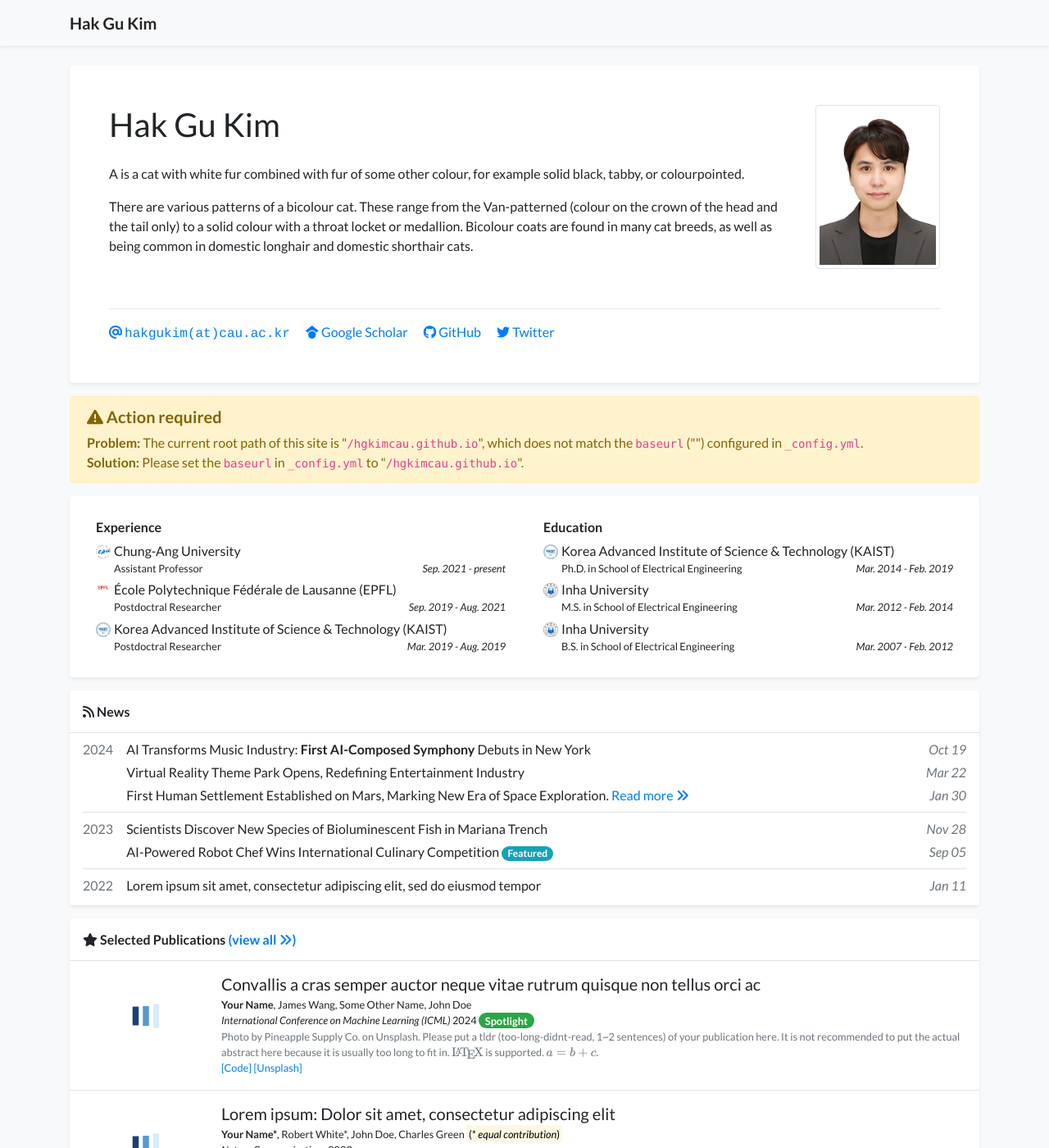
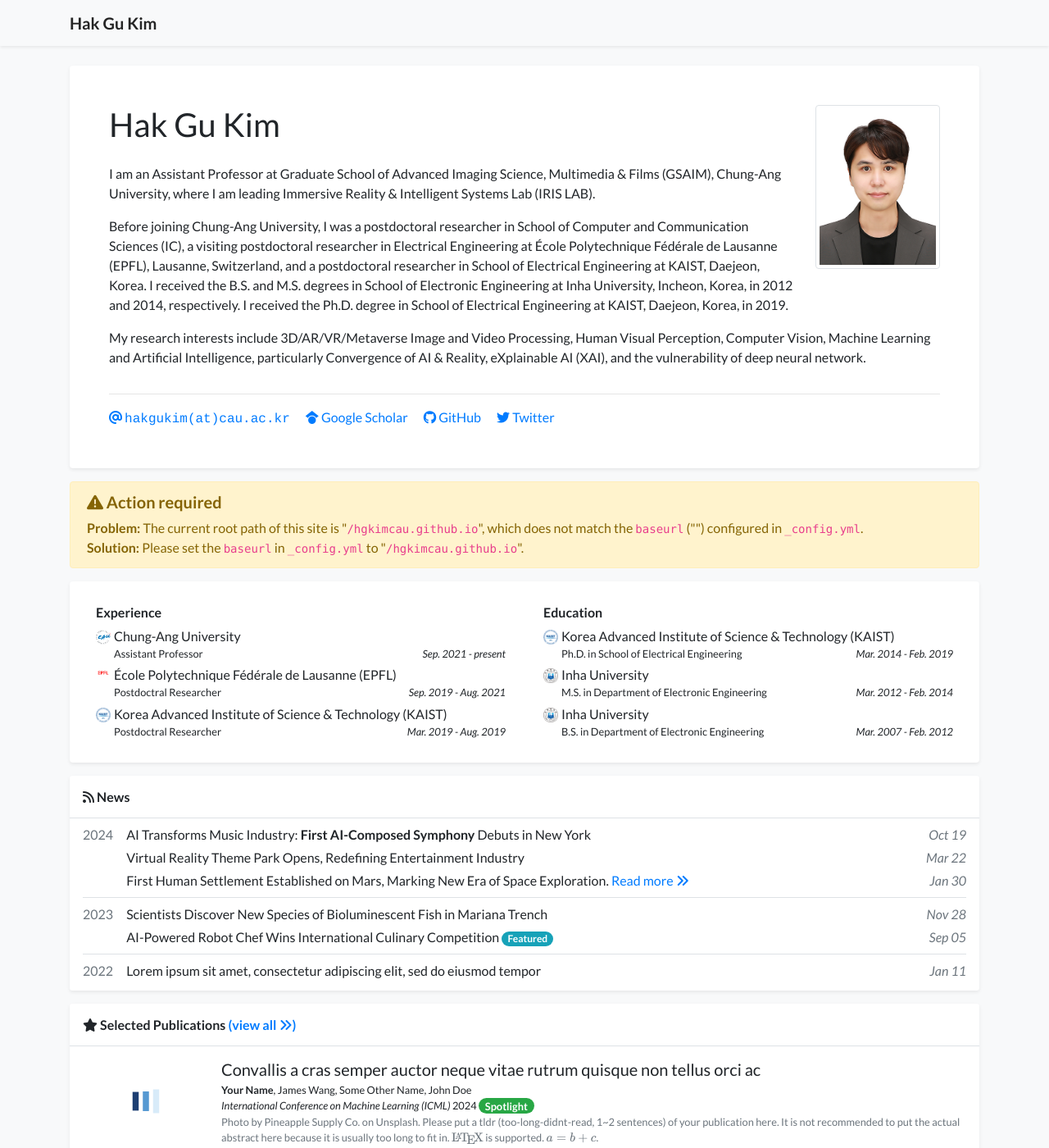
Before and after one commit to hgkimcau/hgkimcau.github.io, a Jekyll site: the page built from index.html, in a window 1280 px wide and 1400 px high. Shown: the whole window at 82% size. Built offline with Jekyll 4.4.1, drawn with Linux system fonts in a browser that asks for light colours; nearby versions of some CDN libraries; a style sheet for code colours, icons or effects is not loaded.

Commit message:
Update profile.yml

```diff
--- a/_data/profile.yml
+++ b/_data/profile.yml
@@ -23,12 +23,13 @@
 short_bio_text_justify: false
 short_bio: >-
   <p>
-    A is a cat with white fur combined with fur of some other colour, for example solid black, tabby, or colourpointed.
+    I am an Assistant Professor at Graduate School of Advanced Imaging Science, Multimedia & Films (GSAIM), Chung-Ang University, where I am leading Immersive Reality & Intelligent Systems Lab (IRIS LAB).
   </p>
   <p>
-    There are various patterns of a bicolour cat. These range from the Van-patterned (colour on the crown of the head
-    and the tail only) to a solid colour with a throat locket or medallion. Bicolour coats are found in many cat breeds,
-    as well as being common in domestic longhair and domestic shorthair cats.
+    Before joining Chung-Ang University, I was a postdoctoral researcher in School of Computer and Communication Sciences (IC), a visiting postdoctoral researcher in Electrical Engineering at École Polytechnique Fédérale de Lausanne (EPFL), Lausanne, Switzerland, and a postdoctoral researcher in School of Electrical Engineering at KAIST, Daejeon, Korea. I received the B.S. and M.S. degrees in School of Electronic Engineering at Inha University, Incheon, Korea, in 2012 and 2014, respectively. I received the Ph.D. degree in School of Electrical Engineering at KAIST, Daejeon, Korea, in 2019.
+  </p>
+  <p>
+    My research interests include 3D/AR/VR/Metaverse Image and Video Processing, Human Visual Perception, Computer Vision, Machine Learning and Artificial Intelligence, particularly Convergence of AI & Reality, eXplainable AI (XAI), and the vulnerability of deep neural network.
   </p>
 
 portrait_url: /assets/images/photos/hgkim.jpg
@@ -58,12 +59,12 @@
 - name: Inha University
   logo: /assets/images/badges/inha_univ.png
   position: >-
-    M.S. in School of Electrical Engineering
+    M.S. in Department of Electronic Engineering
   date: Mar. 2012 - Feb. 2014
 - name: Inha University
   logo: /assets/images/badges/inha_univ.png
   position: >-
-    B.S. in School of Electrical Engineering
+    B.S. in Department of Electronic Engineering
   date: Mar. 2007 - Feb. 2012
 
 # awards:
```
